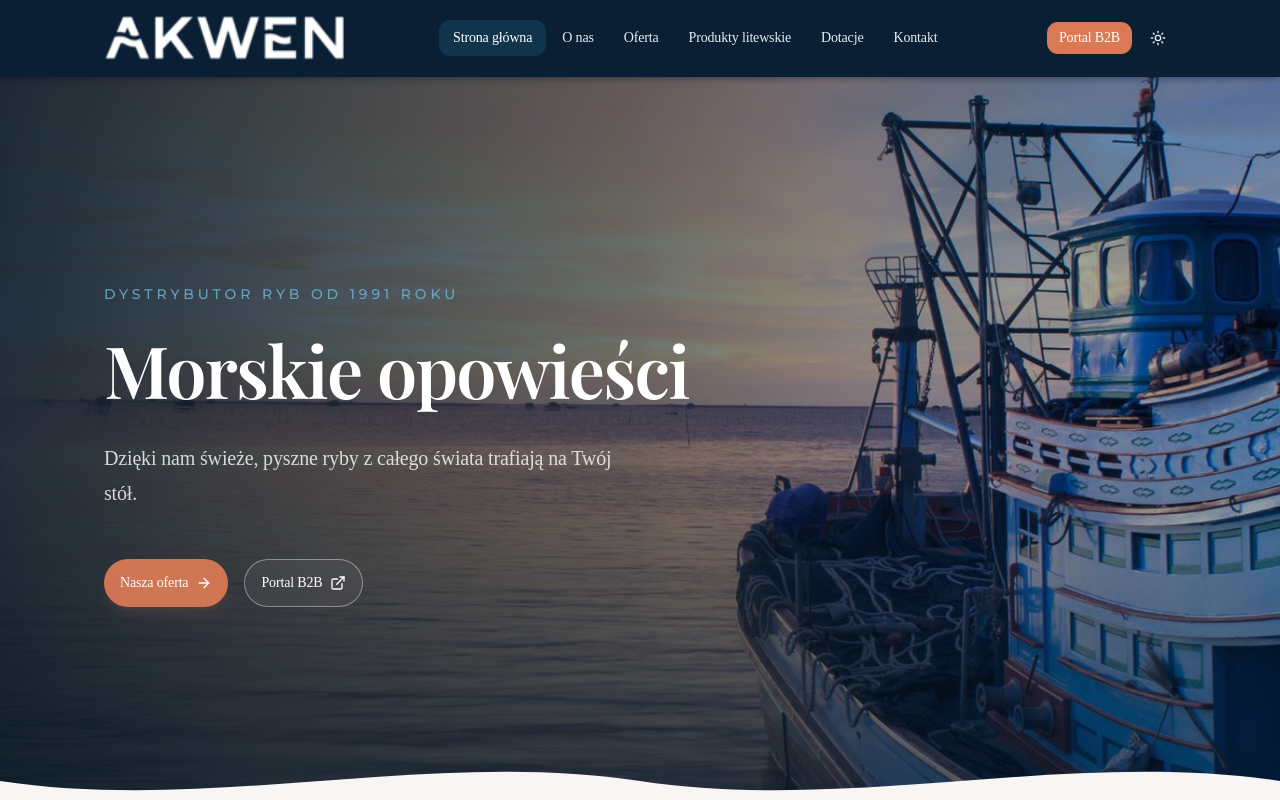
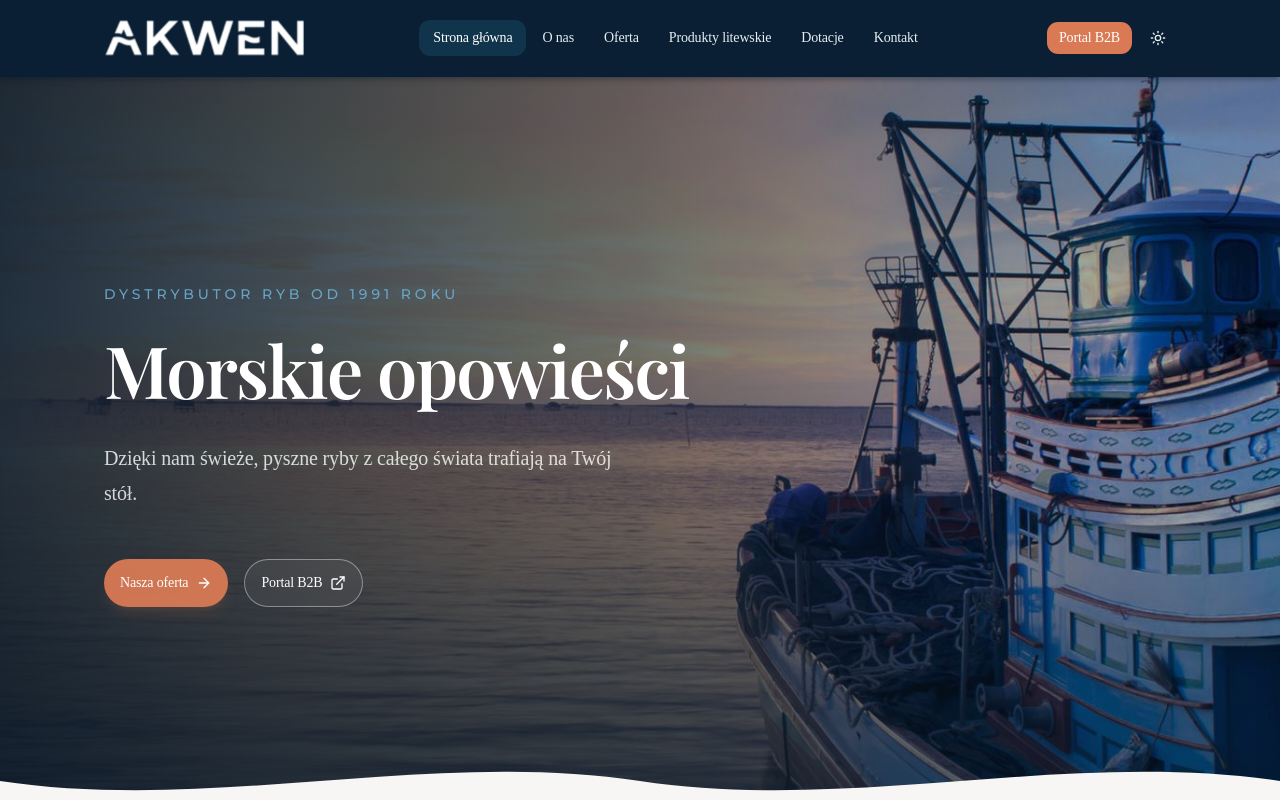
Before and after one commit to TooughSituation/akwen-web, a Next.js app: page / in a window 1280 px wide. Shown: the top 800 px of the page. Built offline with nearby package versions, Linux system fonts and the light colour scheme.

Commit message:
Wyostrz logo AKWEN w headerze: asset 3x i ostresze renderowanie.
Nowa logo-white-2x.png (588x108), unoptimized + contrast/brightness, bez upscale z malej 196px.

```diff
--- a/src/components/header.tsx
+++ b/src/components/header.tsx
@@ -51,14 +51,24 @@ export function Header() {
       )}
     >
       <div className="mx-auto flex h-16 max-w-6xl items-center justify-between px-5 sm:h-[4.75rem] sm:px-8 lg:px-10">
-        <Link href="/" className="relative flex shrink-0 items-center">
+        <Link
+          href="/"
+          className="relative flex h-10 shrink-0 items-center sm:h-11"
+        >
+          {/*
+            Źródło 3× (logo-white-2x.png) + unoptimized — bez downscale Next,
+            żeby logo nie było rozmyte na retina. Wyświetlane ~40–44px wysokości.
+          */}
           <Image
-            src="/images/logo-white.png"
+            src="/images/logo-white-2x.png"
             alt="Akwen"
-            width={140}
-            height={48}
-            className="h-10 w-auto object-contain sm:h-11"
+            width={220}
+            height={40}
             priority
+            unoptimized
+            quality={100}
+            sizes="(max-width: 640px) 160px, 200px"
+            className="h-full w-auto max-w-[min(52vw,200px)] object-contain object-left [image-rendering:-webkit-optimize-contrast] [filter:contrast(1.08)_brightness(1.04)]"
           />
         </Link>
 
@@ -103,11 +113,13 @@ export function Header() {
               <SheetHeader>
                 <SheetTitle>
                   <Image
-                    src="/images/logo-white.png"
+                    src="/images/logo-white-2x.png"
                     alt="Akwen"
-                    width={120}
-                    height={40}
-                    className="h-9 w-auto"
+                    width={180}
+                    height={36}
+                    unoptimized
+                    quality={100}
+                    className="h-9 w-auto object-contain [image-rendering:-webkit-optimize-contrast] [filter:contrast(1.08)_brightness(1.04)]"
                   />
                 </SheetTitle>
               </SheetHeader>
```
Also changed, not shown: public/images/logo-white-2x.png (added).
